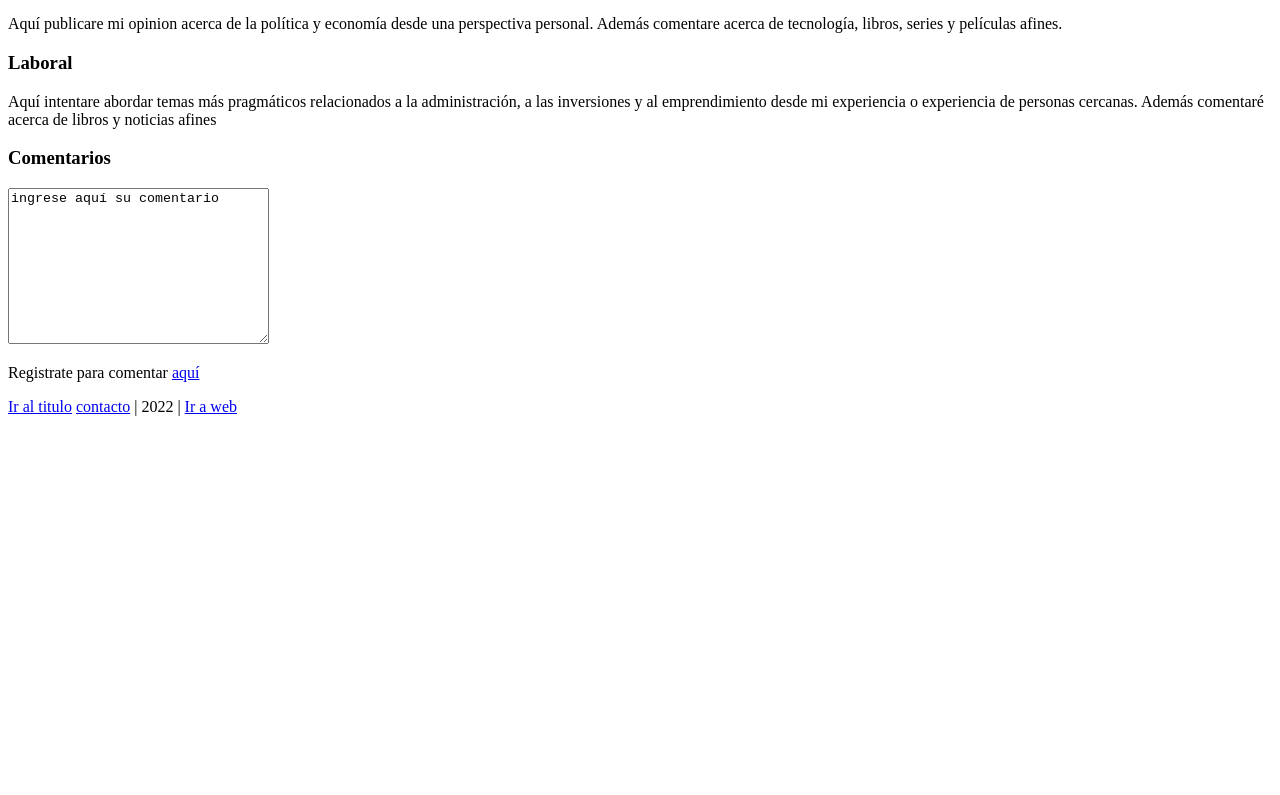
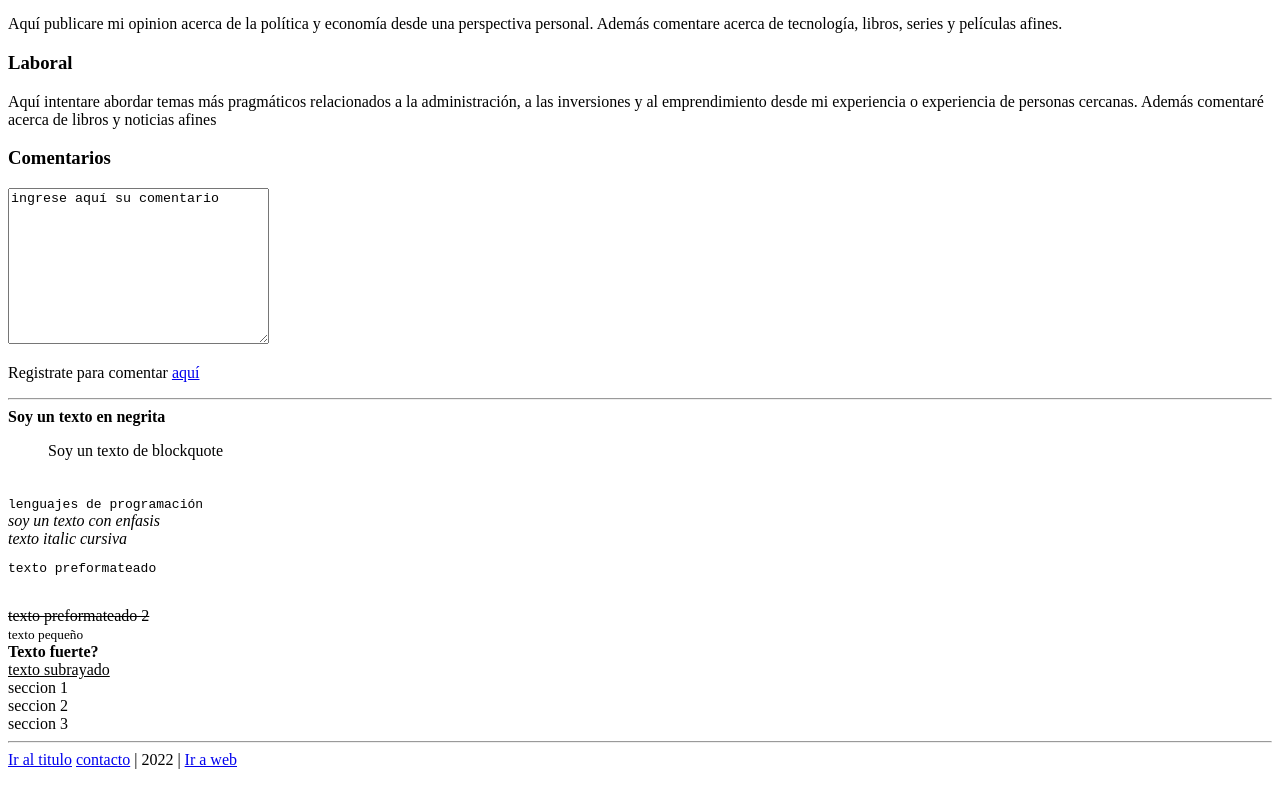
Before and after one commit to emiliojfs/laboratorios, a plain HTML site: page html/index.html in a window 1280 px wide. Shown: the part 559-1354 px from the top of the page. Before the commit the page ends 1001 px from the top, so only its background shows below. Drawn offline with Linux system fonts and the light colour scheme.

Commit message:
retomando1

```diff
--- a/html/index.html
+++ b/html/index.html
@@ -28,6 +28,24 @@
         <p>Registrate para comentar <a href="registrar.html">aquí</a></p>
         <!--Comentario-->
     </section>
+    <hr>
+        <b>Soy un texto en negrita</b><br>
+        <blockquote>Soy un texto de blockquote</blockquote><br>
+        <code>lenguajes de programación</code><br>
+        <em>soy un texto con enfasis</em><br>
+        <i>texto italic cursiva</i><br>
+        <pre>texto preformateado</pre><br>
+        <s>texto preformateado 2</s><br>
+        <small>texto pequeño</small><br>
+        <strong>Texto fuerte?</strong><br>
+        <u>texto subrayado</u>
+
+        <div>seccion 1</div>
+        <div>seccion 2</div>
+        <div>seccion 3</div>
+        <!--actualmente los "div" son reemplazados por section, article, header, etc-->
+
+    <hr>
     <footer>
         <a href="#titulo">Ir al titulo</a><!--apuntar a algun atributo de id-->
        <a href="mailto:emilio.jfs@gmail.com">contacto</a> | 2022 | <a href="https://publicandoaprendo.com/">Ir a web</a>
```
